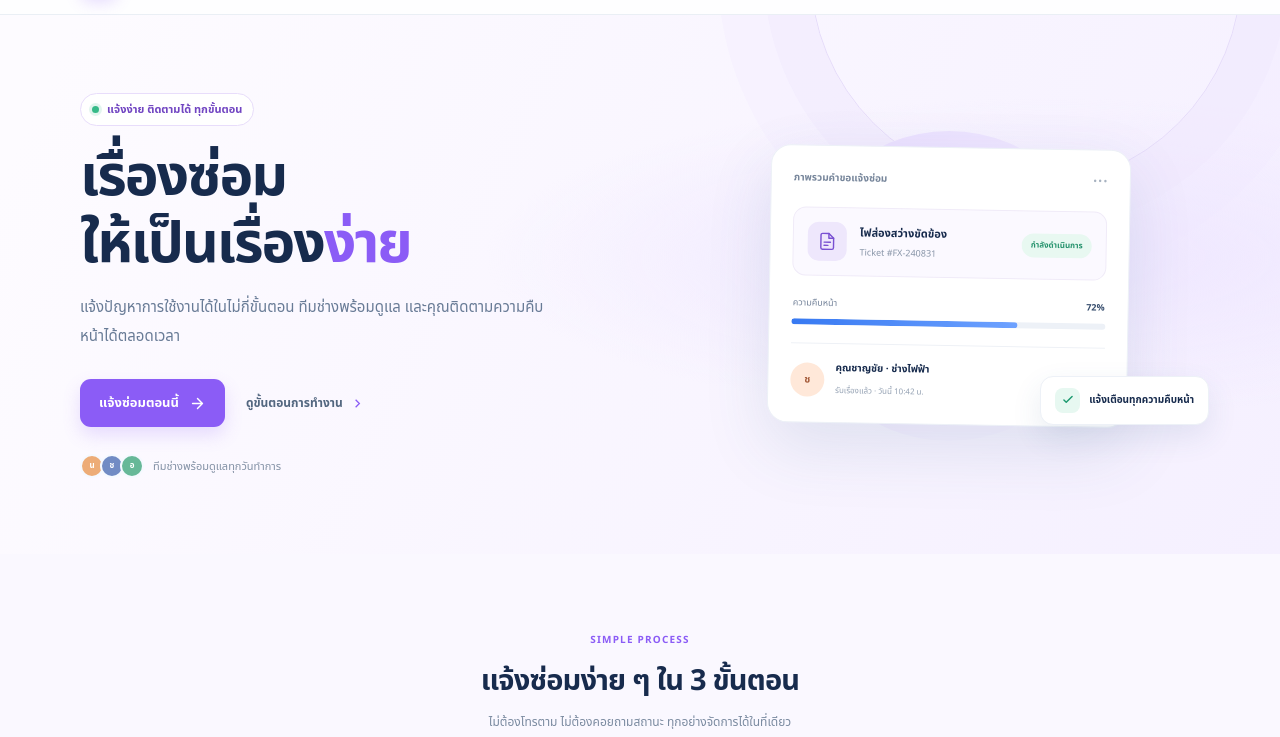
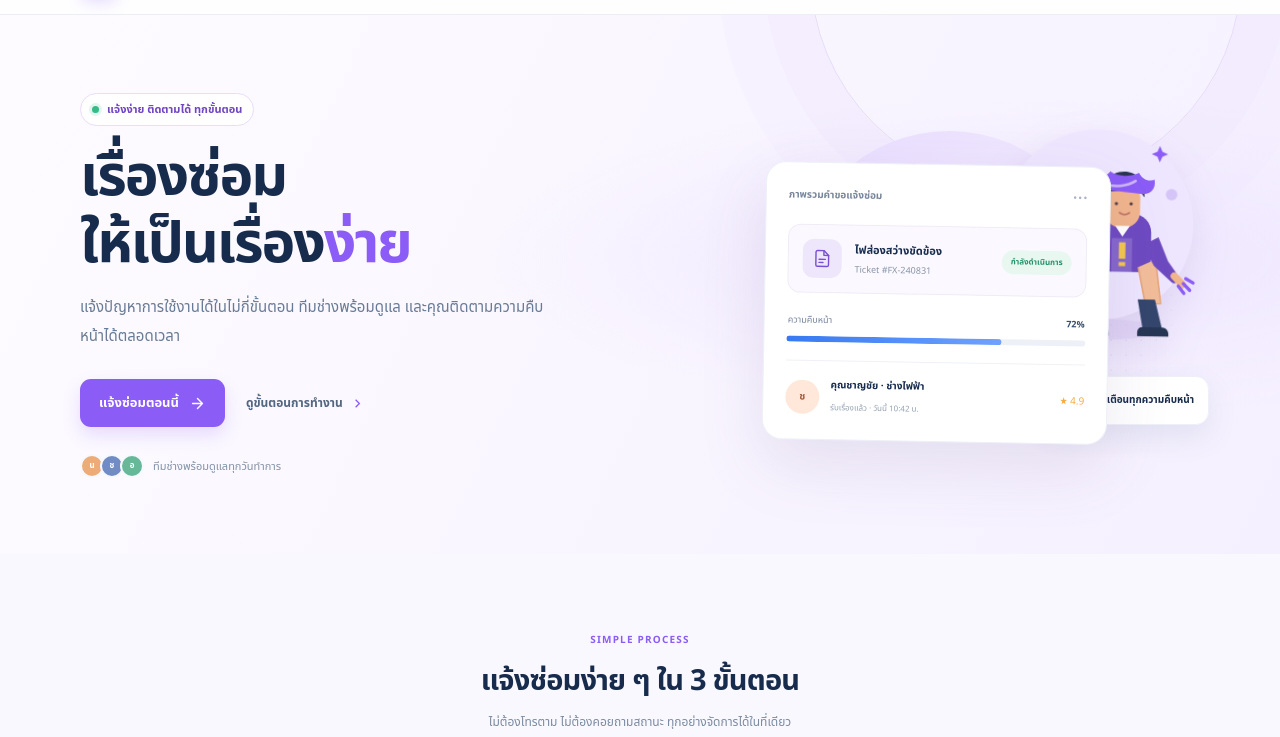
Before and after one commit to 69319010015-arch/DevOps-1, a plain HTML site: page index.html in a window 1280 px wide. Shown: the part 63-800 px from the top of the page. Drawn offline with Linux system fonts and the light colour scheme.

Commit message:
เปลี่ยนสี เว็บ

```diff
--- a/index.html
+++ b/index.html
@@ -58,9 +58,11 @@
     .avatar-stack span:nth-child(1) { background: #edac77; }
     .avatar-stack span:nth-child(2) { background: #718bc4; }
     .avatar-stack span:nth-child(3) { background: #67b898; }
-    .hero-art { position: relative; min-height: 350px; display: grid; place-items: center; }
+    .hero-art { position: relative; min-height: 350px; display: grid; place-items: center; isolation: isolate; }
+    .hero-art::before { content: ''; position: absolute; inset: 12% 2% 5% 12%; z-index: -1; opacity: .48; background-image: radial-gradient(#b79be9 1px, transparent 1px); background-size: 15px 15px; mask-image: radial-gradient(ellipse, #000 15%, transparent 72%); }
     .orb { position: absolute; width: 310px; height: 310px; border-radius: 50%; background: linear-gradient(140deg, #e8dcff, #f5f0ff 75%); }
-    .dashboard-card { position: relative; width: min(100%, 360px); padding: 22px; background: #fff; border: 1px solid #edf1f7; border-radius: 20px; box-shadow: 0 25px 65px #395d8b20; transform: rotate(1deg); }
+    .technician-art { position: absolute; z-index: 0; top: -4px; right: -3px; width: 230px; height: auto; overflow: visible; filter: drop-shadow(0 15px 18px #7255a522); animation: float-art 5s ease-in-out infinite; }
+    .dashboard-card { position: relative; z-index: 1; width: min(100%, 345px); padding: 22px; background: #fff; border: 1px solid #edf1f7; border-radius: 20px; box-shadow: 0 25px 65px #66508b20; transform: translate(-13px, 17px) rotate(1deg); }
     .dashboard-head { display: flex; align-items: center; justify-content: space-between; }
     .dashboard-title { color: #77869b; font-size: 10px; font-weight: 600; }
     .menu-dots { color: #a7b2c0; font-size: 19px; line-height: 1; }
@@ -84,6 +86,7 @@
     .float-check { position: absolute; right: -9px; bottom: 36px; display: flex; align-items: center; gap: 9px; padding: 11px 14px; background: #fff; border: 1px solid #edf1f7; border-radius: 13px; box-shadow: 0 12px 30px #395d8b1c; font-size: 10px; font-weight: 700; }
     .check-icon { width: 25px; height: 25px; display: grid; place-items: center; color: #1d9a70; background: #e7f8f1; border-radius: 8px; }
     .check-icon svg { width: 14px; height: 14px; }
+    @keyframes float-art { 0%, 100% { transform: translateY(0) rotate(1deg); } 50% { transform: translateY(-8px) rotate(-1deg); } }
 
     .section { padding: 72px 0; }
     .section-heading { max-width: 540px; margin: 0 auto 36px; text-align: center; }
@@ -183,9 +186,10 @@
       .hero-actions { gap: 15px; margin-top: 22px; }
       .button-primary { padding: 13px 15px; font-size: 11px; }
       .hero-note { margin-top: 20px; }
-      .hero-art { min-height: 286px; margin-top: 0; }
+      .hero-art { min-height: 310px; margin-top: 0; }
       .orb { width: 250px; height: 250px; }
-      .dashboard-card { width: min(100% - 18px, 340px); padding: 18px; }
+      .technician-art { top: -8px; right: -8px; width: 205px; }
+      .dashboard-card { width: min(100% - 30px, 330px); padding: 18px; transform: translate(-22px, 22px) rotate(1deg); }
       .float-check { right: 0; bottom: 22px; }
       .section { padding: 56px 0; }
       .section-heading { margin-bottom: 25px; }
@@ -247,8 +251,42 @@
           </div>
           <div class="hero-note"><div class="avatar-stack" aria-hidden="true"><span>น</span><span>ช</span><span>อ</span></div><span>ทีมช่างพร้อมดูแลทุกวันทำการ</span></div>
         </div>
-        <div class="hero-art" aria-label="ตัวอย่างสถานะการซ่อม">
+        <div class="hero-art" aria-label="ภาพประกอบช่างกำลังเตรียมอุปกรณ์และตัวอย่างสถานะการซ่อม">
           <div class="orb" aria-hidden="true"></div>
+          <svg class="technician-art" viewBox="0 0 280 300" role="img" aria-labelledby="technician-title">
+            <title id="technician-title">ช่างซ่อมพร้อมอุปกรณ์</title>
+            <circle cx="152" cy="143" r="116" fill="#eee6ff" />
+            <circle cx="48" cy="82" r="5" fill="#a98ae8" />
+            <circle cx="241" cy="105" r="7" fill="#d5c4f7" />
+            <path d="m37 126 4 9 9 4-9 4-4 9-4-9-9-4 9-4 4-9Z" fill="#bba2ed" />
+            <path d="m226 46 3 7 7 3-7 3-3 7-3-7-7-3 7-3 3-7Z" fill="#8b5cf6" />
+            <ellipse cx="147" cy="270" rx="89" ry="13" fill="#d8c9f3" opacity=".55" />
+            <path d="M77 232h67v38H77z" rx="7" fill="#7850d1" />
+            <path d="M77 239h67v8H77z" fill="#9d78e9" />
+            <rect x="99" y="222" width="24" height="12" rx="5" fill="#6540bd" />
+            <rect x="88" y="253" width="14" height="5" rx="2.5" fill="#cbb8f2" />
+            <rect x="117" y="253" width="14" height="5" rx="2.5" fill="#cbb8f2" />
+            <path d="M152 151c0-12 10-22 22-22h20c13 0 23 10 23 23v48h-65v-49Z" fill="#6e4ac1" />
+            <path d="M169 159h25v42h-25z" fill="#fff" opacity=".16" />
+            <path d="m165 195-8 43h-19l7-53M202 194l9 44h19l-7-54" fill="#f2bd99" stroke="#e7a77e" stroke-width="2" stroke-linejoin="round" />
+            <path d="M139 233h22l-5 39h-24l7-39ZM202 233h21l10 39h-24l-7-39Z" fill="#34466d" />
+            <path d="M132 267h27c5 0 8 4 8 8v3h-39v-4c0-4 2-7 4-7ZM207 267h25c5 0 8 4 8 8v3h-38v-4c0-4 2-7 5-7Z" fill="#263654" />
+            <rect x="160" y="91" width="43" height="55" rx="19" fill="#f1b58d" />
+            <path d="M158 112c-4-20 8-34 25-34 16 0 27 12 25 31-4-5-7-12-8-18-8 8-22 12-40 11l-2 10Z" fill="#293553" />
+            <path d="M158 100c-12 0-17-8-14-17 8 5 17 2 22-5 8 6 22 7 35 1 4 8 12 11 19 8 2 11-4 17-13 18" fill="#8b5cf6" />
+            <path d="M162 94c10 3 24 2 35-5" fill="none" stroke="#cdb9f5" stroke-width="3" stroke-linecap="round" />
+            <circle cx="174" cy="117" r="2" fill="#503c43" />
+            <circle cx="192" cy="117" r="2" fill="#503c43" />
+            <path d="M178 128c4 3 8 3 12 0" fill="none" stroke="#b86e61" stroke-width="2" stroke-linecap="round" />
+            <path d="m173 144 9 13 9-13" fill="#fff" />
+            <path d="M151 158c-8 4-16 13-22 24l-16 24c-4 6 4 12 9 7l29-24 13-20" fill="#6e4ac1" />
+            <path d="m113 204-9 14" stroke="#f1b58d" stroke-width="9" stroke-linecap="round" />
+            <path d="m226 157 12 29 13 18c4 6-4 12-9 7l-21-19-14-25" fill="#6e4ac1" />
+            <path d="m246 204 10 10" stroke="#f1b58d" stroke-width="9" stroke-linecap="round" />
+            <path d="m257 213 8 8m-14-5 7 9m2-18 9 5" fill="none" stroke="#8b5cf6" stroke-width="4" stroke-linecap="round" />
+            <path d="M178 164h8v20h-8z" fill="#f4c84b" />
+            <path d="M178 188h8v5h-8z" fill="#f4c84b" />
+          </svg>
           <div class="dashboard-card">
             <div class="dashboard-head"><span class="dashboard-title">ภาพรวมคำขอแจ้งซ่อม</span><span class="menu-dots" aria-hidden="true">···</span></div>
             <div class="ticket-preview">
```
